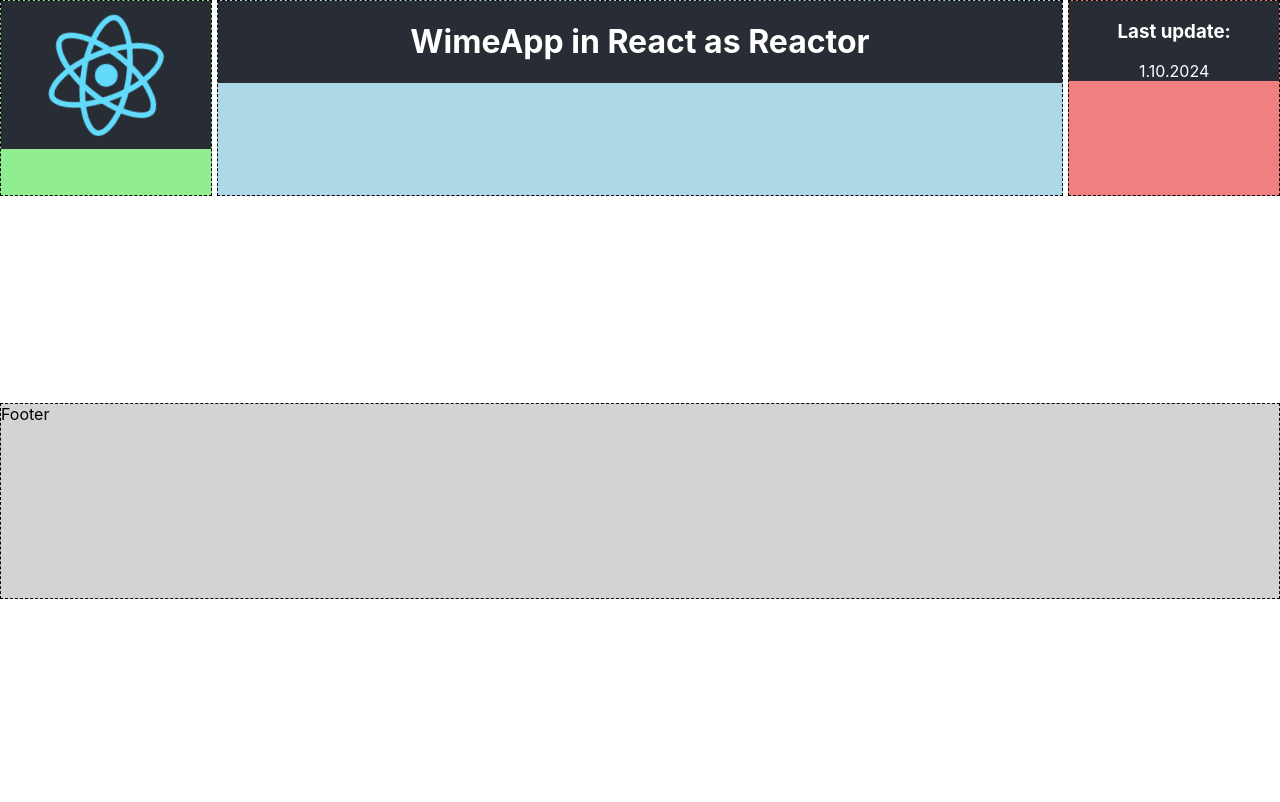
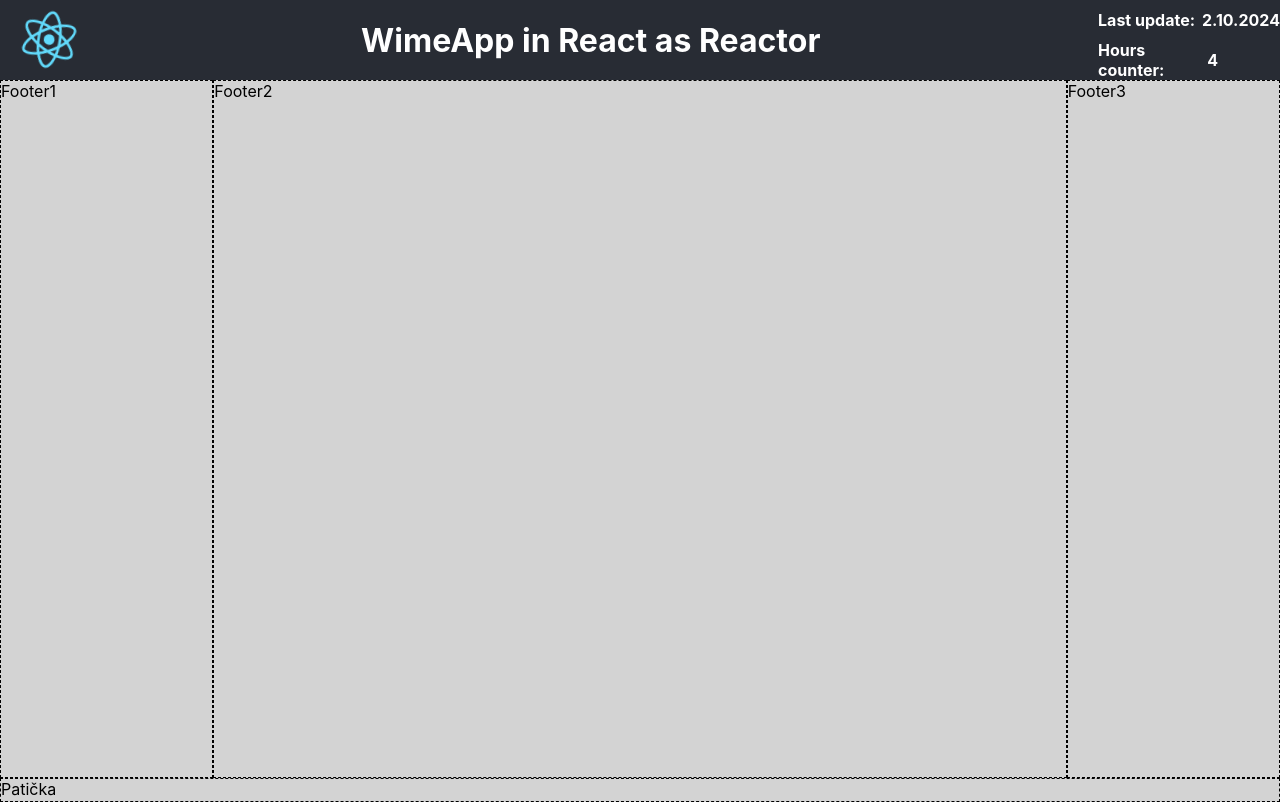
Before and after one commit to Lorisory/Reactor, a React (Create React App) app: page / in a window 1280 px wide. Built offline with nearby package versions, Linux system fonts and the light colour scheme.

Commit message:
Header finished.

```diff
--- a/src/App.css
+++ b/src/App.css
@@ -15,8 +15,6 @@
 
 .App-header {
   background-color: #282c34;
-  display: flex;
-  flex-direction: column;
   align-items: center;
   justify-content: center;
   color: white;
--- a/src/App.tsx
+++ b/src/App.tsx
@@ -1,53 +1,56 @@
 import './App.css';
-import ReactLogo from './ReactLogo';
 import ReactorHeader from './ReactorHeader';
-import ReactDataStatus from './ReactDateStatus';
 
 function App() {
   return (
-    // <div className='App'
-    //   style={{ display: 'flex', alignItems: 'center', width: '120px', height: '120px' }}>
-    //   <ReactLogo />
-    //   <ReactorHeader />
-    // </div>
     <div style={{
       display: 'grid',
-      gridTemplateRows: '1fr 1fr 1fr 1fr', // čtyři řádky
-      gridTemplateColumns: '1fr 4fr 1fr', // tři sloupce
       height: '100vh',
-      gap: '5px' // mezery mezi mřížkovými prvky
+      gridTemplateRows: 'auto 1fr auto',
+      gridTemplateColumns: '1fr 4fr 1fr',
     }}>
       <div style={{
-        border: '1px dashed black',
-        backgroundColor: 'lightgreen',
-        gridRow: '1', // Umístění do 2. řádku
-        gridColumn: '1' // Umístění do 1. sloupce
-      }}>
-        <ReactLogo />
-      </div>
-      <div style={{
-        border: '1px dashed black',
+        //border: '1px dashed black',
         backgroundColor: 'lightblue',
-        gridRow: '1', // Umístění do 1. řádku
-        gridColumn: '2' // Přes všechny sloupce (1 až 3)
+        gridRow: '1',
+        gridColumn: '1/-1'
       }}>
         <ReactorHeader />
       </div>
+
       <div style={{
         border: '1px dashed black',
-        backgroundColor: 'lightcoral',
-        gridRow: '1', // Umístění do 2. řádku
-        gridColumn: '3' // Umístění do 3. sloupce
+        backgroundColor: 'lightgray',
+        gridRow: '2', // Umístění do 3. řádku
+        gridColumn: '1 ' // Přes všechny sloupce (1 až 3)
       }}>
-        <ReactDataStatus/>
+        Footer1
       </div>
       <div style={{
         border: '1px dashed black',
         backgroundColor: 'lightgray',
+        gridRow: '2', // Umístění do 3. řádku
+        gridColumn: '2' // Přes všechny sloupce (1 až 3)
+      }}>
+        Footer2
+      </div>
+      <div style={{
+        border: '1px dashed black',
+        backgroundColor: 'lightgray',
+        gridRow: '2', // Umístění do 3. řádku
+        gridColumn: '3' // Přes všechny sloupce (1 až 3)
+      }}>
+        Footer3
+      </div>
+
+      <div style={{
+        border: '1px dashed black',
+        backgroundColor: 'lightgray',
+        height: '100%',
         gridRow: '3', // Umístění do 3. řádku
-        gridColumn: '1 / 4' // Přes všechny sloupce (1 až 3)
+        gridColumn: 'span 3' // Přes všechny sloupce (1 až 3)
       }}>
-        Footer
+        Patička
       </div>
     </div>
   );
--- a/src/ReactDateStatus.tsx
+++ b/src/ReactDateStatus.tsx
@@ -1,15 +1,81 @@
 
+function ReactDateStatus() {
+    return (
+        <div className="App-header"
+            style={{
+                display: 'flex',
+                flexDirection: 'column',
+                alignItems: 'center',
+                justifyContent: 'center',
+                width: '100%',
+                height: '100%',
+            }}>
+            <div className="App-header"
+                style={{
+                    display: 'flex',
+                    flexDirection: 'row',
+                    alignItems: 'center',
+                    justifyContent: 'center',
+                    width: '100%',
+                    height: '50%',
+                }}>
+                <h4 style={{
+                    flex: 6,
+                    display: 'flex',
+                    alignItems: 'center',
+                    justifyContent: 'flex-start', // Aligns text to the left
+                    paddingLeft: '15px', // Adds left padding
+                    height: '100%',
+                    textAlign: 'left',
+                }}>
+                    Last update:
+                </h4>
+                <h4 style={{
+                    flex: 4,
+                    display: 'flex',
+                    alignItems: 'center',
+                    justifyContent: 'flex-start', // Aligns text to the left
+                    paddingLeft: '0px', // Adds left padding
+                    height: '100%',
+                    textAlign: 'left',
+                }}>
+                    2.10.2024
+                </h4>
+            </div>
 
-function ReactDataStatus() {
-    return (
-
-        <div className="App-header" style={{ alignContent: "center" }}>
-            <h3>
-                Last update:
-            </h3>
-            1.10.2024
+            <div className="App-header"
+                style={{
+                    display: 'flex',
+                    flexDirection: 'row',
+                    alignItems: 'center',
+                    justifyContent: 'center',
+                    width: '100%',
+                    height: '50%',
+                }}>
+                <h4 style={{
+                    flex: 6,
+                    display: 'flex',
+                    alignItems: 'center',
+                    justifyContent: 'flex-start', // Aligns text to the left
+                    paddingLeft: '15px', // Adds left padding
+                    height: '100%',
+                    textAlign: 'left',
+                }}>
+                    Hours counter:
+                </h4>
+                <h4 style={{
+                    flex: 4,
+                    display: 'flex',
+                    alignItems: 'center',
+                    justifyContent: 'flex-start', // Aligns text to the left
+                    paddingLeft: '0px', // Adds left padding
+                    height: '100%',
+                    textAlign: 'left',
+                }}>
+                    4
+                </h4>
+            </div>
         </div>
-
     );
 }
-export default ReactDataStatus;
+export default ReactDateStatus;
--- a/src/ReactLogo.tsx
+++ b/src/ReactLogo.tsx
@@ -2,8 +2,20 @@ import logo from './logo.svg'; // Ujisti se, že soubor logo.svg existuje v tvé
 
 function ReactLogo() {
     return (
-        <div className="App-header">
-            <img src={logo} className="App-logo" alt="logo" style={{ width: '100%', height: '100%' }} />
+        <div style={{
+            display: 'flex',
+            alignItems: 'center',
+            justifyContent: 'center',
+            width: '100%',
+            height: '100%'
+        }}>
+            <img src={logo}
+                className="App-logo"
+                style={{
+                    maxWidth: '100%',
+                    maxHeight: '100%',
+                    objectFit: 'contain'
+                }} />
         </div>
     );
 }
--- a/src/ReactorHeader.tsx
+++ b/src/ReactorHeader.tsx
@@ -1,11 +1,53 @@
+import './App.css';
+import ReactLogo from './ReactLogo';
+import ReactDateStatus from './ReactDateStatus';
 
 function ReactorHeader() {
   return (
-      <header className="App-header">
-        <h1>
+    <header className="App-header" >
+      <div style={{
+        display: 'grid',
+        width: '100%',
+        height: '100%',
+        gridTemplateRows: '80px',
+        gridTemplateColumns: '1fr 10fr 2fr',
+      }}>
+        <div className="App-header"
+          style={{
+            // border: '2px dashed orange',
+            gridRow: '1',
+            gridColumn: '1'
+          }}>
+          <ReactLogo />
+        </div>
+
+        <div className='App-header '
+          style={{
+            // border: '2px dashed white',
+            width: '100%',
+            display: 'flex', // Flexbox pro zarovnání
+            alignItems: 'center',
+            textAlign: 'center',
+            flexDirection: 'row',
+            gridRow: '1',
+            gridColumn: '2'
+          }}>
+          <h1>
             WimeApp in React as Reactor
-        </h1>
-      </header>
+          </h1>
+        </div>
+
+        <div style={{
+          //border: '1px dashed black',
+          width: '100%',
+          gridRow: '1',
+          gridColumn: '3'
+        }}>
+          <ReactDateStatus />
+        </div>
+
+      </div>
+    </header>
   );
 }
 
```
